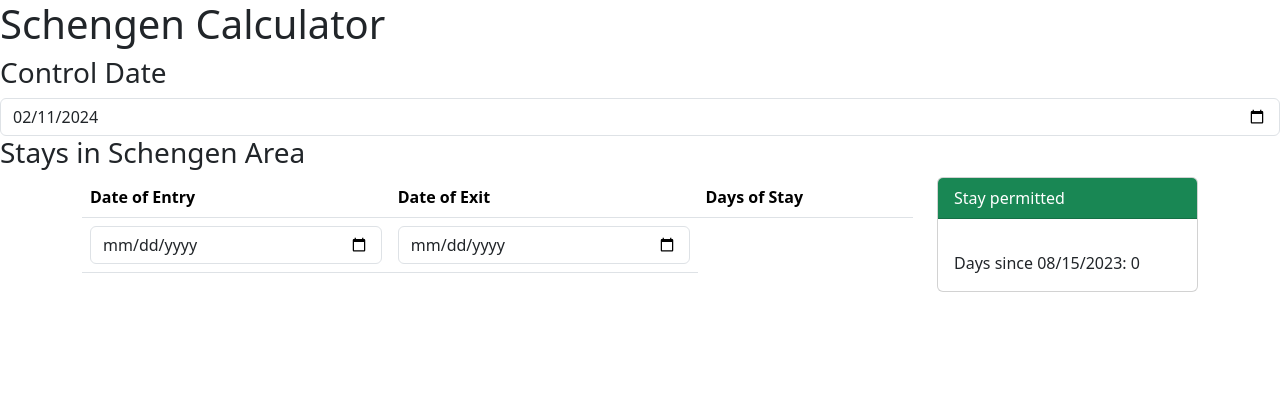
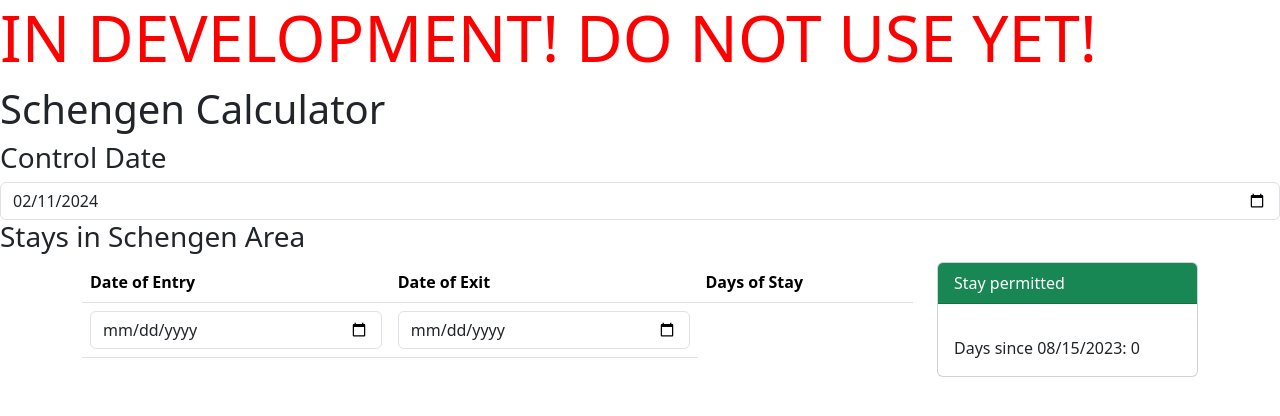
Before and after one commit to schengen-calculator/schengen-calculator.github.io, a plain HTML site: page index.html in a window 1280 px wide. Drawn offline with nearby package versions, Linux system fonts and the light colour scheme.

Commit message:
add development warning

```diff
--- a/index.html
+++ b/index.html
@@ -4,9 +4,16 @@
     <meta charset="utf-8">
     <meta name="viewport" content="width=device-width, initial-scale=1">
     <title>Schengen Calculator</title>
+    <style>
+      .developmentWarning {
+        font-size: 4em;
+        color: red;
+      }
+    </style>
     <link href="https://cdn.jsdelivr.net/npm/bootstrap@5.3.2/dist/css/bootstrap.min.css" rel="stylesheet" integrity="sha384-T3c6CoIi6uLrA9TneNEoa7RxnatzjcDSCmG1MXxSR1GAsXEV/Dwwykc2MPK8M2HN" crossorigin="anonymous">
   </head>
   <body>
+    <h1 class="developmentWarning">IN DEVELOPMENT! DO NOT USE YET!</h1>
     <h1>Schengen Calculator</h1>
 
     <h3>Control Date</h3>
```
